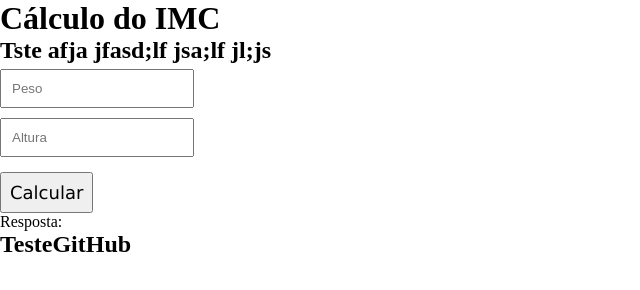
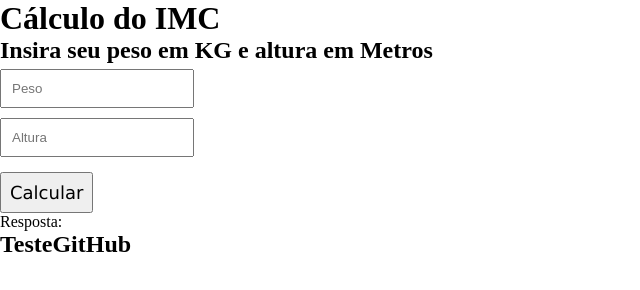
Before and after one commit to wesleyrabelo2500/aulaIMC, a plain HTML site: page index.html in a window 1280 px wide. Shown: the whole page, without its empty margins (0-640 px from the left). Drawn offline with Linux system fonts and the light colour scheme.

Commit message:
Update index.html

```diff
--- a/index.html
+++ b/index.html
@@ -10,7 +10,7 @@
 </head>
 <body>
     <h1>Cálculo do IMC</h1>
-    <h2>Tste afja jfasd;lf jsa;lf jl;js</h2>
+    <h2>Insira seu peso em KG e altura em Metros</h2>
     <div id="caixas">
         <input type="number" id="edtPeso" placeholder="Peso">
         <input type="number" id="edtAltura" placeholder="Altura">
```
